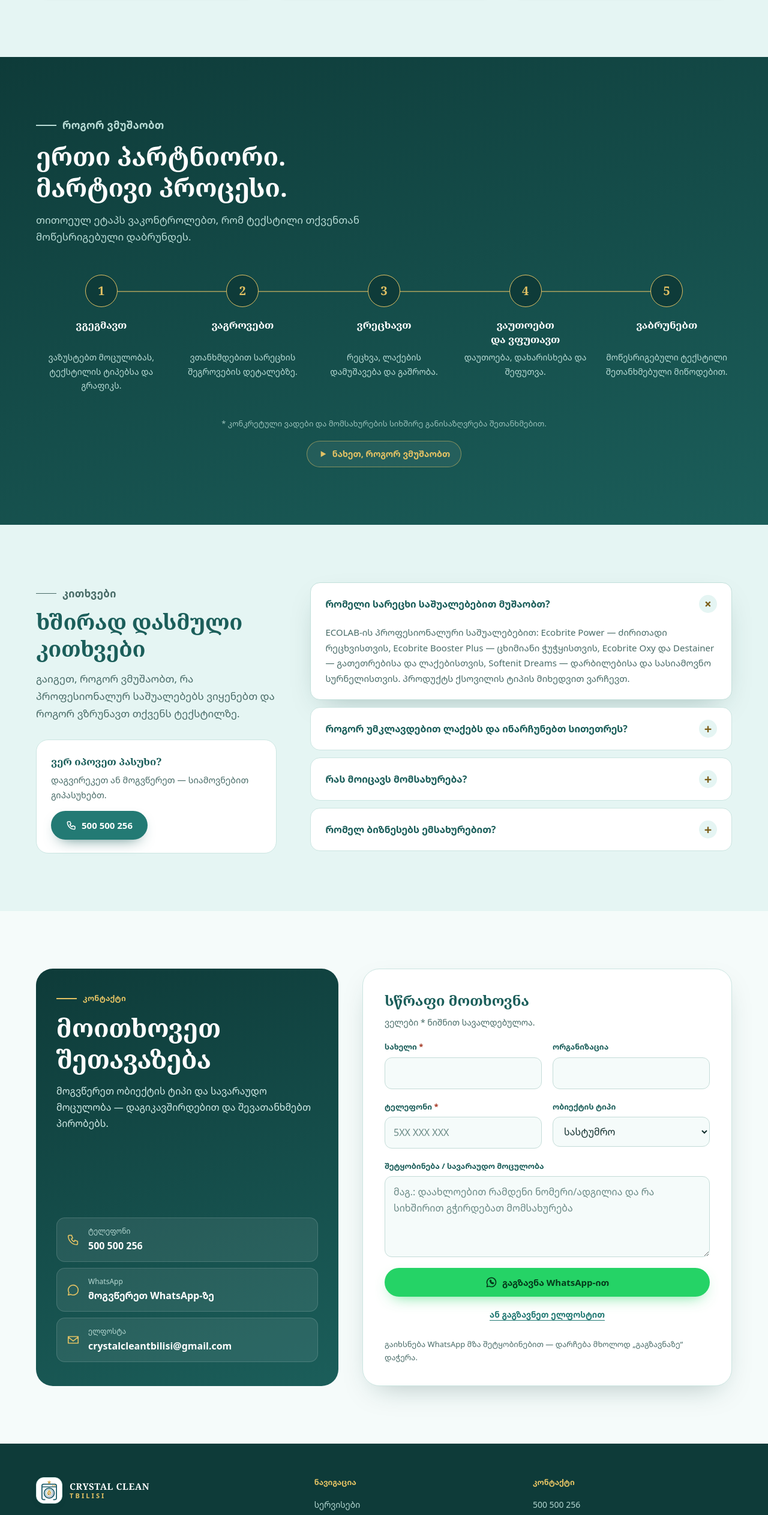
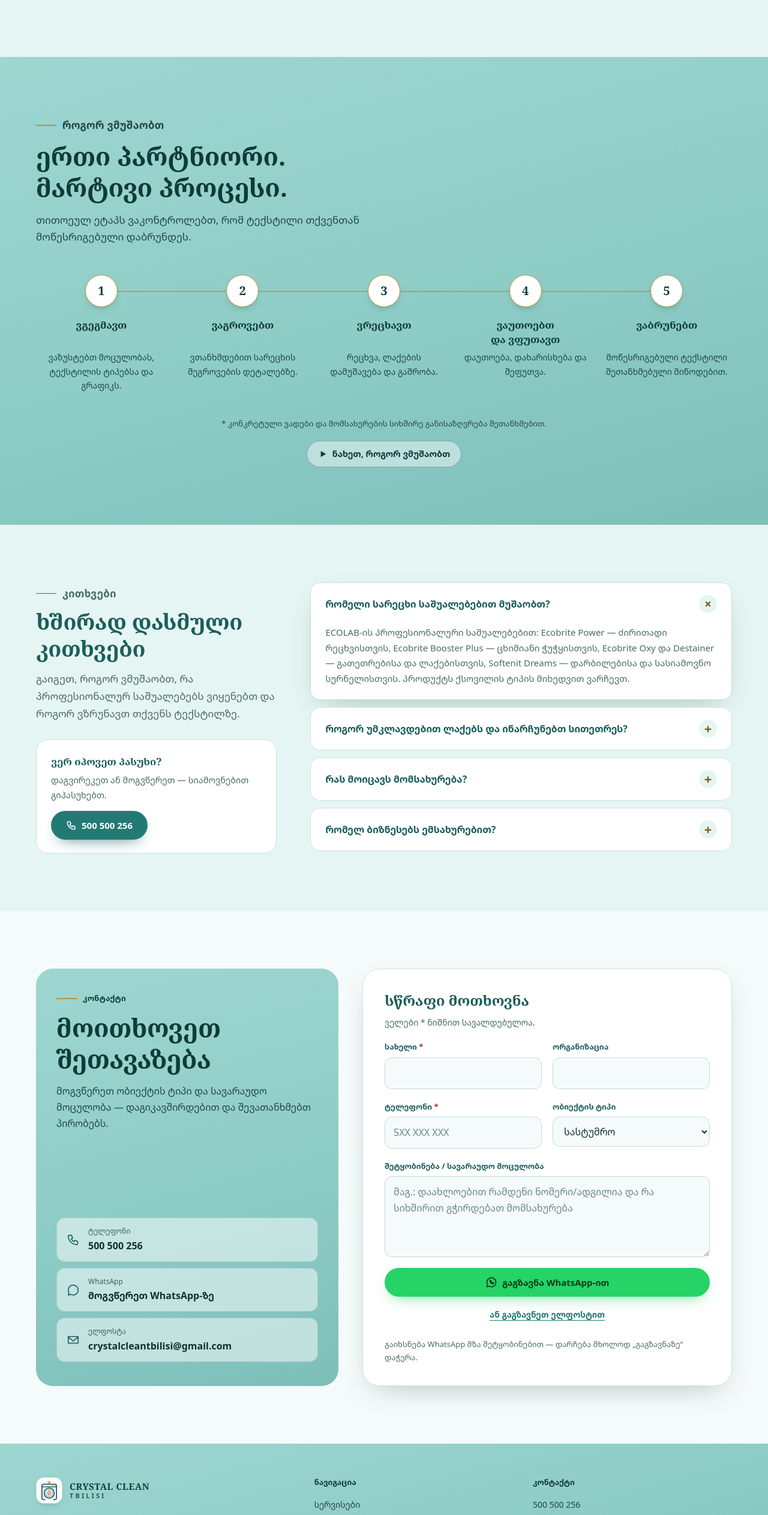
Before and after one commit to RezoGvelesiani/crystal-clean, a plain HTML site: page index.html in a window 1280 px wide. Shown: the part 3187-5713 px from the top of the page at 60% size. Drawn offline with Linux system fonts and the light colour scheme.

Commit message:
Use the wall colour for the process band, contact card and footer
Co-Authored-By: Claude Opus 5.5 <noreply@anthropic.com>
Claude-Session: https://claude.ai/code/session_01UBJrg1iap2TCx1PgSCWZRr

```diff
--- a/index.html
+++ b/index.html
@@ -432,6 +432,30 @@ footer{background:var(--teal-dd);color:#b2d6d0;font-size:14px}
   .foot-bottom{padding-bottom:calc(20px + var(--callbar) + env(safe-area-inset-bottom))}
   html{scroll-padding-bottom:calc(var(--callbar) + 16px)}
 }
+
+/* former dark bands now use the laundry wall colour too, with dark text */
+.process,.cinfo,footer{background:linear-gradient(165deg,#9ed6d0,#8eccc6 55%,#7dbfb9);color:var(--ink)}
+.on-dark .eyebrow{color:var(--teal-dd)}
+.on-dark .eyebrow::before{background:var(--gold)}
+.process h2,.cinfo h2{color:var(--teal-dd)}
+.process .head p,.cinfo p,.steps p,.note{color:#1f4744}
+.steps::before{background:rgba(184,146,58,.7)}
+.steps li::before{background:#fff;border-color:var(--gold);color:var(--teal-dd);box-shadow:0 6px 14px -8px rgba(14,59,57,.5)}
+.steps h3{color:var(--teal-dd)}
+.open-intro{color:var(--teal-dd);border-color:rgba(14,59,57,.3);background:rgba(255,255,255,.45)}
+.open-intro:hover{background:rgba(255,255,255,.7)}
+.clist a{background:rgba(255,255,255,.5);border-color:rgba(14,59,57,.14);color:var(--ink)}
+.clist a:hover{background:rgba(255,255,255,.8)}
+.clist svg{stroke:var(--teal-d)}
+.clist small{color:#3d625e}
+footer{color:#1f4744}
+.foot-brand .brand{color:var(--teal-dd)}
+.foot-brand .brand small{color:var(--teal-d)}
+.foot h2{color:var(--teal-dd)}
+.foot a:hover{color:var(--teal-dd);text-decoration:underline}
+.social a{border-color:rgba(14,59,57,.3);color:var(--teal-dd)}
+.social a:hover{border-color:var(--teal-dd);background:rgba(255,255,255,.4)}
+.foot-bottom{border-top-color:rgba(14,59,57,.15);color:#1f4744}
 </style>
 </head>
 <body id="top">
```
